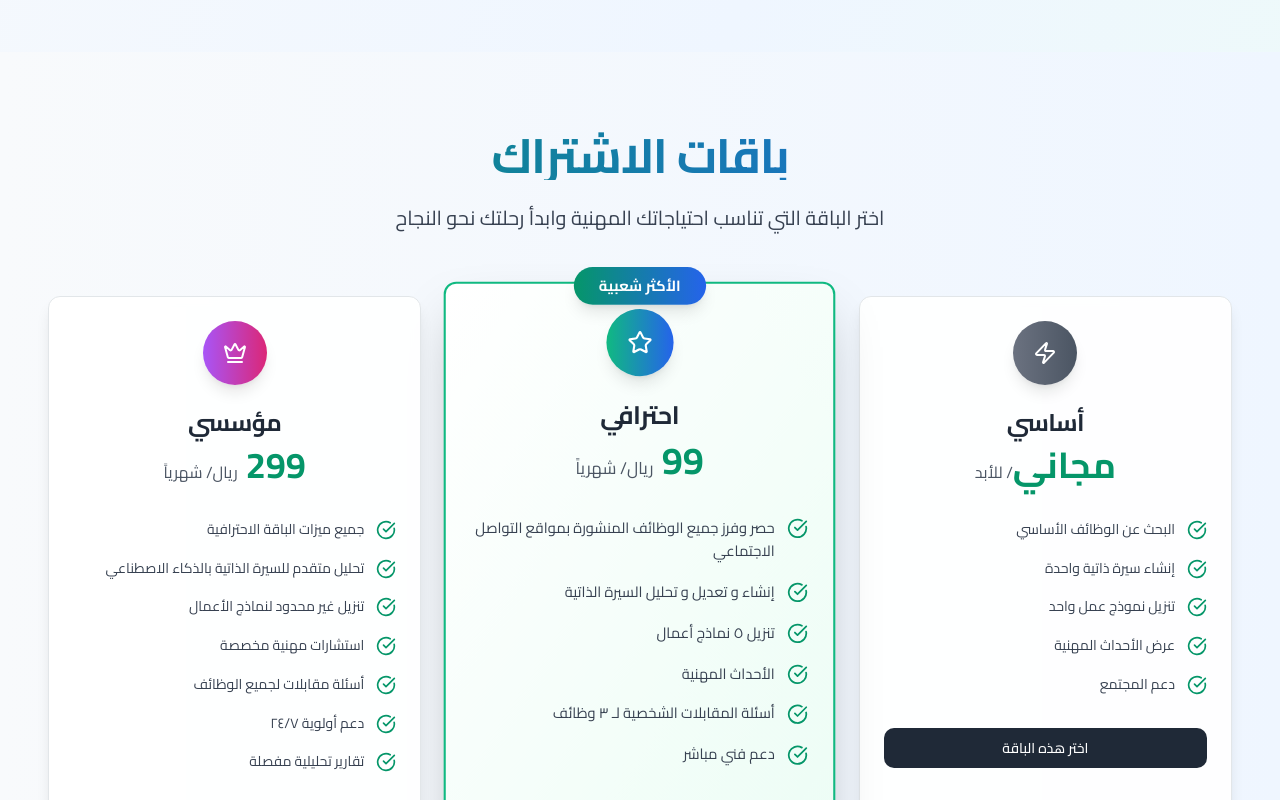
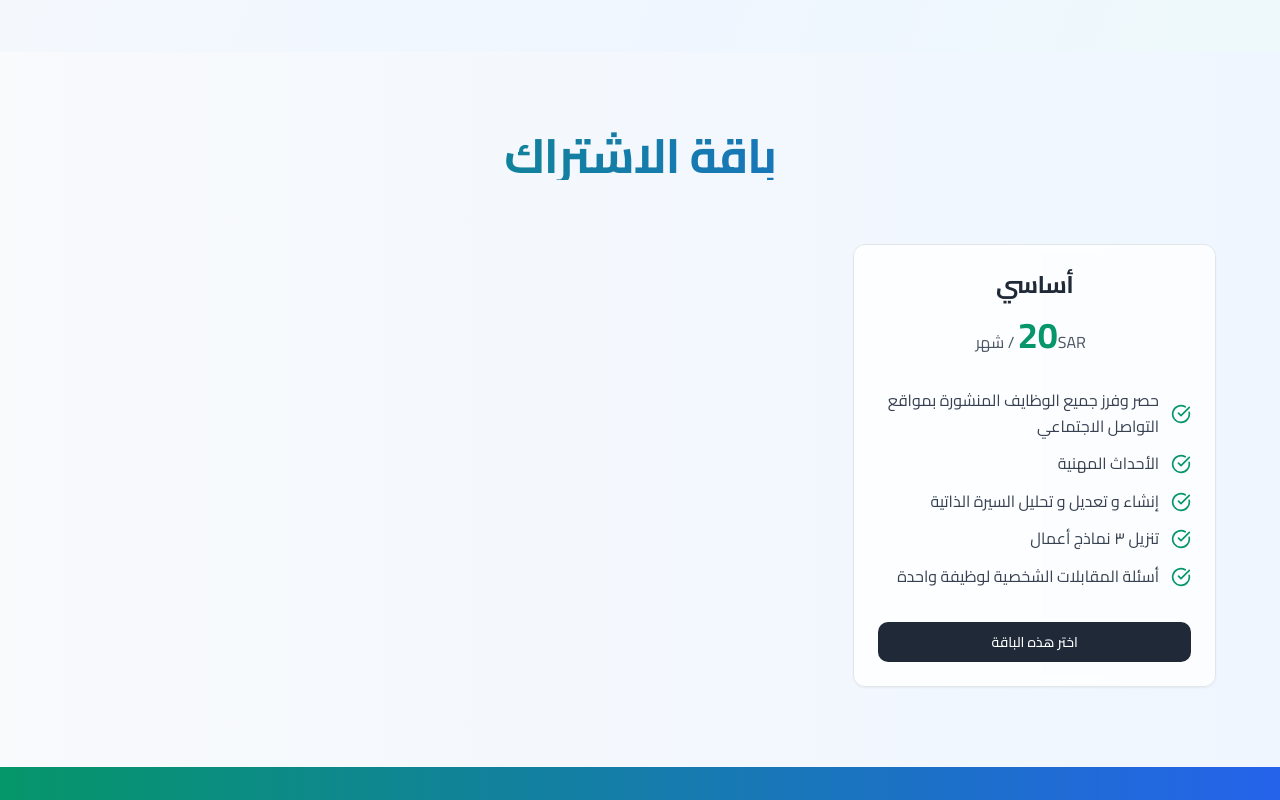
Before and after one commit to Daoub/douub-career-navigator, a React (Vite) app: page / in a window 1280 px wide. Shown: the part 1560-2360 px from the top of the page. Built offline with nearby package versions, Linux system fonts and the light colour scheme.

Commit message:
Reverted to commit ccdc1685a8cfca86b5c3d2ebb9057374943d21d7

```diff
--- a/src/pages/Index.tsx
+++ b/src/pages/Index.tsx
@@ -1,9 +1,8 @@
 import React from 'react';
-import { ArrowRight, Users, FileText, Calendar, MessageCircle, Briefcase, Globe, Star, CheckCircle, Phone, Mail, MapPin, Zap, Crown } from 'lucide-react';
+import { ArrowRight, Users, FileText, Calendar, MessageCircle, Briefcase, Globe, Star, CheckCircle, Phone, Mail, MapPin } from 'lucide-react';
 import { Button } from '@/components/ui/button';
 import { Card, CardContent, CardDescription, CardHeader, CardTitle } from '@/components/ui/card';
 import Logo from '@/components/Logo';
-
 const Index = () => {
   const coreFeatures = [{
     icon: <Globe className="h-8 w-8 text-emerald-600" />,
@@ -36,87 +35,17 @@ const Index = () => {
     description: "We provide you with interview questions for all job titles",
     descriptionAr: "نوفر لك أسئلة الجهات في المقابلات الشخصية لكل المسميات الوظيفية"
   }];
-
   const subscriptionTiers = [{
     name: "Basic",
     nameAr: "أساسي",
-    price: "مجاني",
-    currency: "",
+    price: "20",
+    currency: "SAR",
     period: "month",
-    periodAr: "للأبد",
-    features: [
-      "البحث عن الوظائف الأساسي",
-      "إنشاء سيرة ذاتية واحدة",
-      "تنزيل نموذج عمل واحد",
-      "عرض الأحداث المهنية",
-      "دعم المجتمع"
-    ],
-    featuresAr: [
-      "البحث عن الوظائف الأساسي",
-      "إنشاء سيرة ذاتية واحدة",
-      "تنزيل نموذج عمل واحد",
-      "عرض الأحداث المهنية",
-      "دعم المجتمع"
-    ],
-    popular: false,
-    icon: <Zap className="h-6 w-6" />,
-    color: "from-gray-500 to-gray-600"
-  }, {
-    name: "Professional",
-    nameAr: "احترافي",
-    price: "99",
-    currency: "ريال",
-    period: "month",
-    periodAr: "شهرياً",
-    features: [
-      "حصر وفرز جميع الوظائف المنشورة بمواقع التواصل الاجتماعي",
-      "إنشاء و تعديل و تحليل السيرة الذاتية",
-      "تنزيل ٥ نماذج أعمال",
-      "الأحداث المهنية",
-      "أسئلة المقابلات الشخصية لـ ٣ وظائف",
-      "دعم فني مباشر"
-    ],
-    featuresAr: [
-      "حصر وفرز جميع الوظائف المنشورة بمواقع التواصل الاجتماعي",
-      "إنشاء و تعديل و تحليل السيرة الذاتية",
-      "تنزيل ٥ نماذج أعمال",
-      "الأحداث المهنية",
-      "أسئلة المقابلات الشخصية لـ ٣ وظائف",
-      "دعم فني مباشر"
-    ],
-    popular: true,
-    icon: <Star className="h-6 w-6" />,
-    color: "from-emerald-500 to-blue-600"
-  }, {
-    name: "Enterprise",
-    nameAr: "مؤسسي",
-    price: "299",
-    currency: "ريال",
-    period: "month",
-    periodAr: "شهرياً",
-    features: [
-      "جميع ميزات الباقة الاحترافية",
-      "تحليل متقدم للسيرة الذاتية بالذكاء الاصطناعي",
-      "تنزيل غير محدود لنماذج الأعمال",
-      "استشارات مهنية مخصصة",
-      "أسئلة مقابلات لجميع الوظائف",
-      "دعم أولوية ٢٤/٧",
-      "تقارير تحليلية مفصلة"
-    ],
-    featuresAr: [
-      "جميع ميزات الباقة الاحترافية",
-      "تحليل متقدم للسيرة الذاتية بالذكاء الاصطناعي",
-      "تنزيل غير محدود لنماذج الأعمال",
-      "استشارات مهنية مخصصة",
-      "أسئلة مقابلات لجميع الوظائف",
-      "دعم أولوية ٢٤/٧",
-      "تقارير تحليلية مفصلة"
-    ],
-    popular: false,
-    icon: <Crown className="h-6 w-6" />,
-    color: "from-purple-500 to-pink-600"
+    periodAr: "شهر",
+    features: [" Inventory and sort all posts posted on social media sites", "Create, edit and analyze resumes", "Download 3 business models", "Professional events", "Interview questions for one job"],
+    featuresAr: ["حصر وفرز جميع الوظايف المنشورة بمواقع التواصل الاجتماعي", " الأحداث المهنية", "إنشاء و تعديل و تحليل السيرة الذاتية", "تنزيل ٣ نماذج أعمال", "أسئلة المقابلات الشخصية لوظيفة واحدة"],
+    popular: false
   }];
-
   return <div className="min-h-screen bg-gradient-to-br from-slate-50 via-blue-50 to-emerald-50" dir="rtl">
       {/* Header */}
       <header className="bg-white/80 backdrop-blur-sm shadow-sm sticky top-0 z-50">
@@ -223,64 +152,35 @@ const Index = () => {
         <div className="container mx-auto">
           <div className="text-center mb-16">
             <h2 className="text-4xl md:text-5xl font-bold mb-6 bg-gradient-to-r from-emerald-600 to-blue-600 bg-clip-text text-transparent">
-              باقات الاشتراك
+              باقة الاشتراك
             </h2>
-            <p className="text-xl text-gray-700 max-w-3xl mx-auto">
-              اختر الباقة التي تناسب احتياجاتك المهنية وابدأ رحلتك نحو النجاح
-            </p>
+
           </div>
 
-          <div className="flex justify-center">
-            <div className="grid grid-cols-1 md:grid-cols-2 lg:grid-cols-3 gap-8 max-w-7xl">
-              {subscriptionTiers.map((tier, index) => (
-                <Card
-                  key={index}
-                  className={`relative hover:shadow-xl transition-all duration-300 transform hover:-translate-y-2 ${
-                    tier.popular
-                      ? 'scale-105 border-2 border-emerald-500 bg-gradient-to-br from-white to-emerald-50 shadow-2xl'
-                      : 'bg-white/90 backdrop-blur-sm shadow-lg hover:shadow-xl'
-                  }`}
-                >
-                  {tier.popular && (
-                    <div className="absolute -top-4 right-1/2 transform translate-x-1/2 bg-gradient-to-r from-emerald-600 to-blue-600 text-white px-6 py-2 rounded-full text-sm font-bold shadow-lg">
+          <div className="grid md:grid-cols-3 gap-8 max-w-6xl mx-auto">
+            {subscriptionTiers.map((tier, index) => <Card key={index} className={`relative hover:shadow-xl transition-all duration-300 ${tier.popular ? 'scale-105 border-2 border-emerald-500 bg-gradient-to-br from-white to-emerald-50' : 'bg-white/80 backdrop-blur-sm'}`}>
+                {tier.popular && <div className="absolute -top-4 right-1/2 transform translate-x-1/2 bg-gradient-to-r from-emerald-600 to-blue-600 text-white px-6 py-2 rounded-full text-sm font-bold">
                     الأكثر شعبية
-                    </div>
-                  )}
-
-                  <CardHeader className="text-center pb-8 relative">
-                    <div className={`w-16 h-16 mx-auto mb-4 rounded-full bg-gradient-to-r ${tier.color} flex items-center justify-center text-white shadow-lg`}>
-                      {tier.icon}
-                    </div>
+                  </div>}
+                <CardHeader className="text-center pb-8">
                   <CardTitle className="text-2xl font-bold text-gray-800 mb-2">{tier.nameAr}</CardTitle>
                   <div className="mb-4">
                     <span className="text-4xl font-bold text-emerald-600">{tier.price}</span>
-                      {tier.currency && <span className="text-gray-600 mr-2">{tier.currency}</span>}
-                      <span className="text-gray-600">/ {tier.periodAr}</span>
+                    <span className="text-gray-600 mr-2">{tier.currency} / {tier.periodAr}</span>
                   </div>
                 </CardHeader>
-
                 <CardContent>
-                    <ul className="space-y-4 mb-8">
-                      {tier.featuresAr.map((feature, featureIndex) => (
-                        <li key={featureIndex} className="flex items-start">
-                          <CheckCircle className="h-5 w-5 text-emerald-600 ml-3 flex-shrink-0 mt-0.5" />
-                          <span className="text-gray-700 text-sm leading-relaxed">{feature}</span>
-                        </li>
-                      ))}
+                  <ul className="space-y-3 mb-8">
+                    {tier.featuresAr.map((feature, featureIndex) => <li key={featureIndex} className="flex items-center">
+                        <CheckCircle className="h-5 w-5 text-emerald-600 ml-3 flex-shrink-0" />
+                        <span className="text-gray-700">{feature}</span>
+                      </li>)}
                   </ul>
-                    <Button
-                      className={`w-full ${
-                        tier.popular
-                          ? 'bg-gradient-to-r from-emerald-600 to-blue-600 hover:from-emerald-700 hover:to-blue-700 shadow-lg'
-                          : 'bg-gray-800 hover:bg-gray-900'
-                      }`}
-                    >
+                  <Button className={`w-full ${tier.popular ? 'bg-gradient-to-r from-emerald-600 to-blue-600 hover:from-emerald-700 hover:to-blue-700' : 'bg-gray-800 hover:bg-gray-900'}`}>
                     <a href="/signup">اختر هذه الباقة</a>
                   </Button>
                 </CardContent>
-                </Card>
-              ))}
-            </div>
+              </Card>)}
           </div>
         </div>
       </section>
@@ -365,5 +265,4 @@ const Index = () => {
       </footer>
     </div>;
 };
-
 export default Index;
```
Lines whose indentation alone changed are shown as unchanged.
